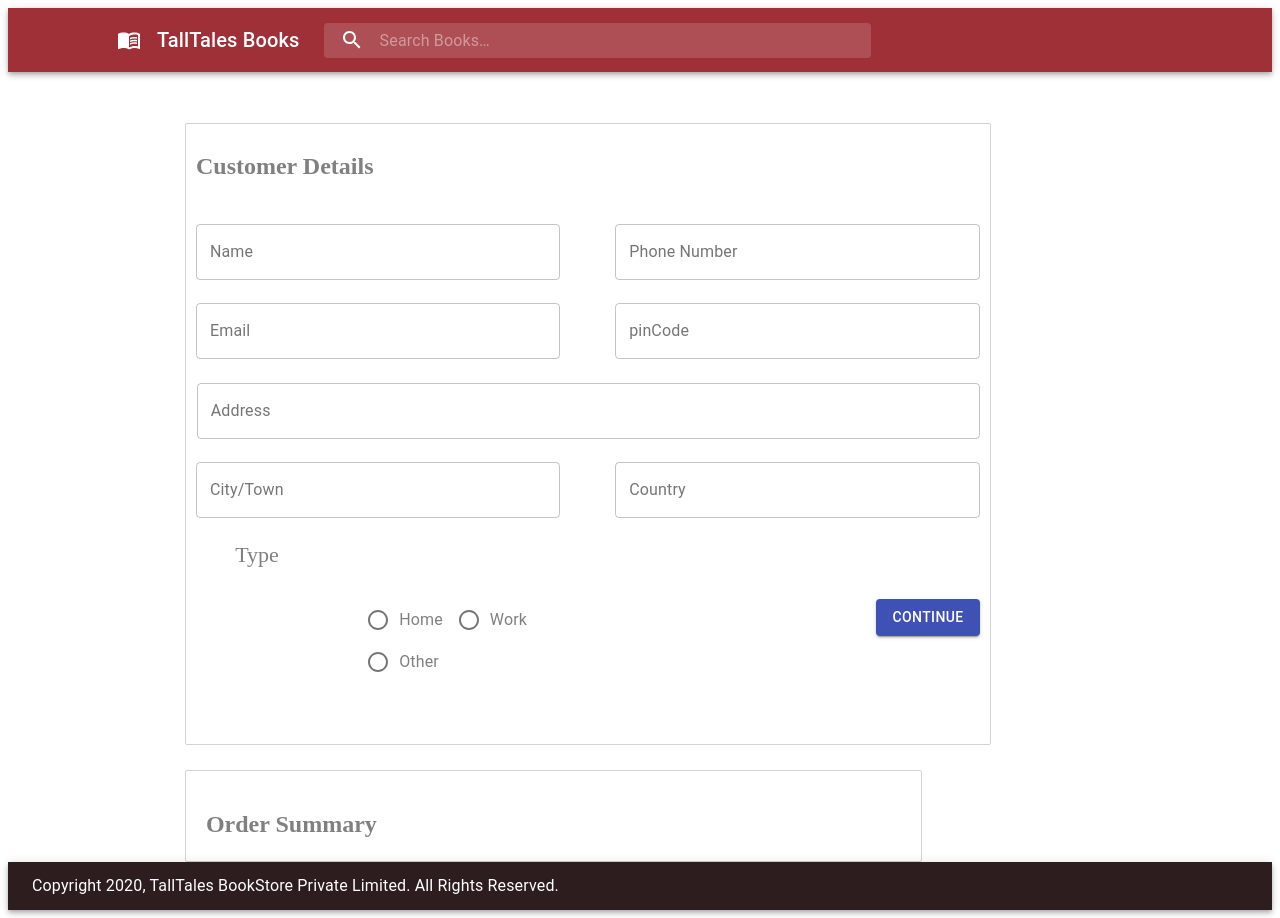
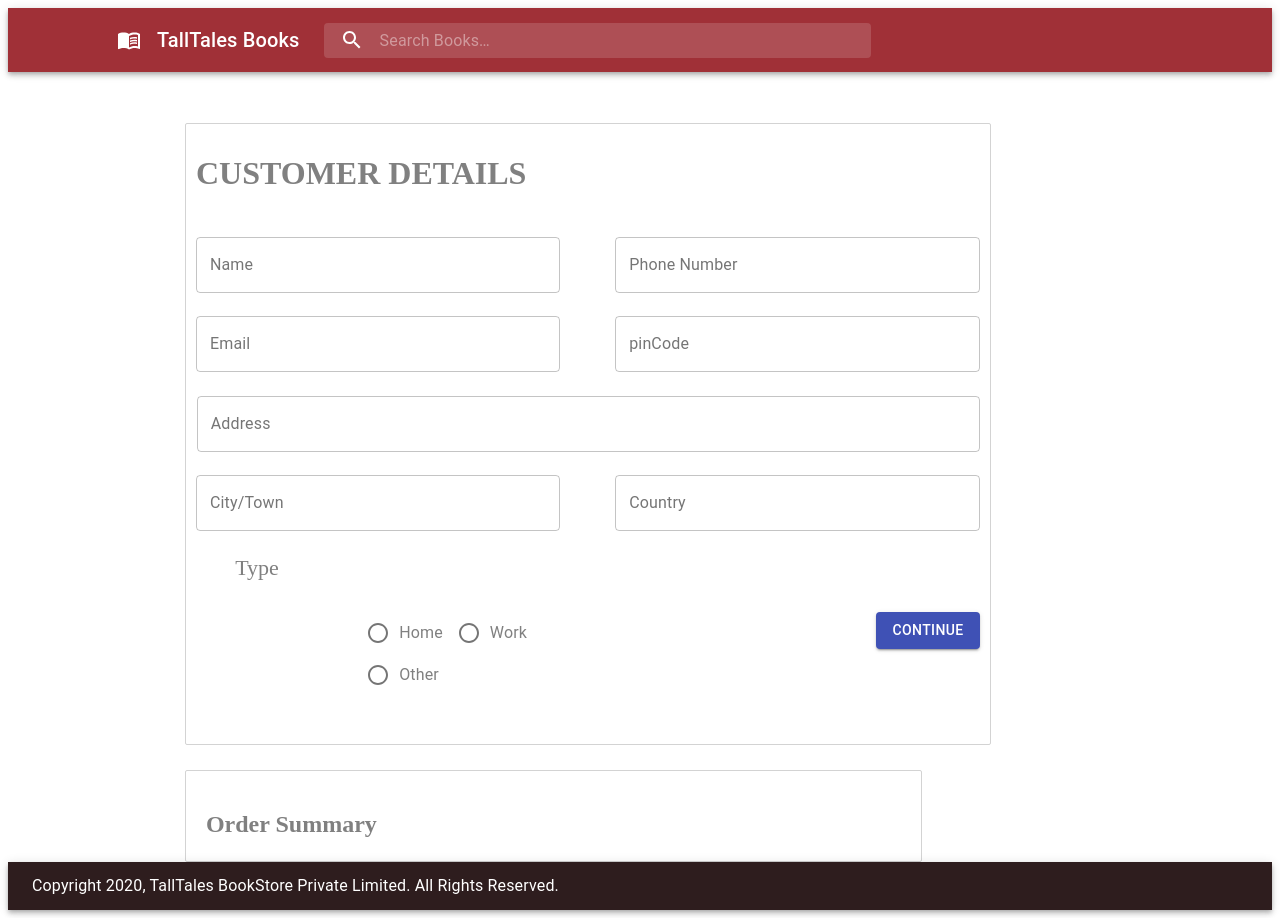
Before and after one commit to akshayrp/Online_BookStoreUI, a React (Create React App) app: page / in a window 1280 px wide. Built offline with nearby package versions, Linux system fonts and the light colour scheme.

Commit message:
Refactored Customer details heading

```diff
--- a/src/Components/CustomerDetails.jsx
+++ b/src/Components/CustomerDetails.jsx
@@ -66,7 +66,7 @@ class CustomerDetails extends Component {
         return (<div>
             <div className="subMain" style={{ height: '600px' }}>
 
-                <h2>Customer Details</h2>
+                <h1>CUSTOMER DETAILS</h1>
                 <div className='content'>
                     <div className='name' >
                         <TextField id="outlined-basic" label="Name" name="name" value={name} onChange={this.changeHandler} variant="outlined" style={{ width: '100%' }} />
```
